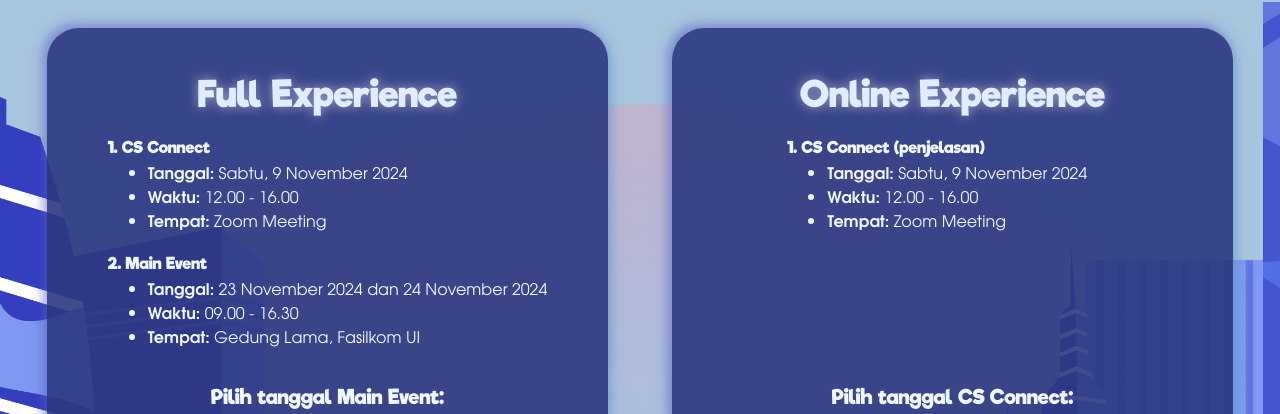
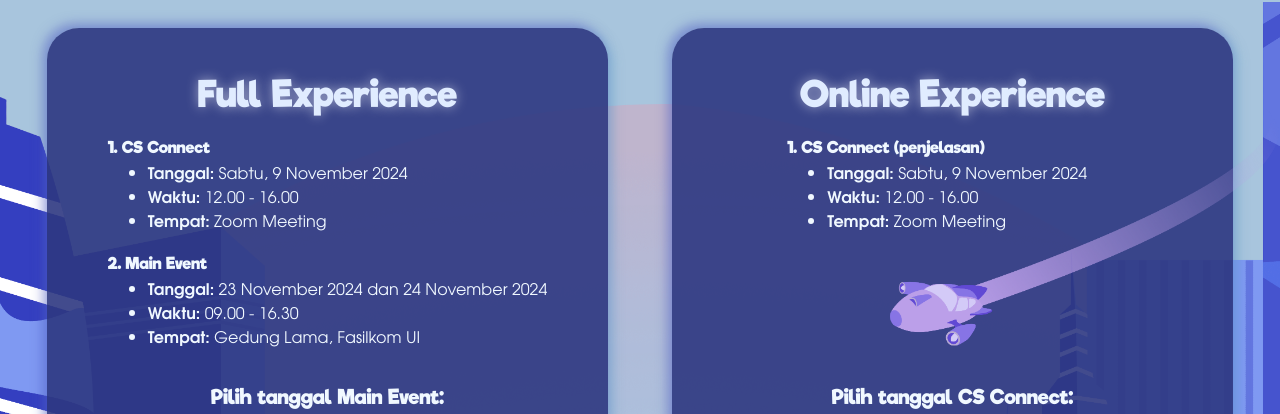
Before and after one commit to OH-Fasilkom-UI/oh24-frontend, a Next.js app: page /register/pick-event in a window 1280 px wide. Shown: the part 118-532 px from the top of the page. Built offline with nearby package versions, Linux system fonts and the light colour scheme; no server answers.

Commit message:
fix: remove overflow

```diff
--- a/app/register/pick-event/page.tsx
+++ b/app/register/pick-event/page.tsx
@@ -3,7 +3,7 @@ import { PickEventModule } from '@/modules/RegisterPickEventModule'
 
 const Page = () => {
     return (
-        <main>
+        <main className='max-w-[1920px] overflow-x-hidden'>
             <PickEventModule />
             <Footer />
         </main>
--- a/modules/RegisterPickEventModule/index.tsx
+++ b/modules/RegisterPickEventModule/index.tsx
@@ -4,7 +4,7 @@ import RegisterAccordion from './sections/RegisterAccordion'
 
 export const PickEventModule = () => {
     return (
-        <section className="w-full h-fit py-[20rem] pt-[100px] overflow-x-hidden">
+        <section className="max-w-[1920px] h-fit py-[20rem] pt-[100px] overflow-x-hidden">
             <PickEventSection />
             <RegisterAccordion />
         </section>
--- a/modules/RegisterPickEventModule/sections/PickEvent.tsx
+++ b/modules/RegisterPickEventModule/sections/PickEvent.tsx
@@ -46,6 +46,7 @@ export const PickEventSection = () => {
             }
 
             setIsSubmitting(true);
+
             // Validasi Referral Code
             try {
                 if (referralCode) {
@@ -55,11 +56,11 @@ export const PickEventSection = () => {
                     toast.info("No referral code provided.");
                 }
                 // console.log("Form Submitted: ", result.data);
-                // Misalnya ada error saat validasi kode referral
+                // Misalnya ada error saat validasi kode referral (backend error)
             } catch (error: any) {
                 toast.error(error.message || "Validation Failed");
             } finally {
-                setIsSubmitting(false); // Optional: End loading
+                setIsSubmitting(false);
             }
         } else {
             const errorMessages = result.error.errors.map(err => err.message).join(", ");
@@ -69,8 +70,8 @@ export const PickEventSection = () => {
     };
 
     return (
-        <section className="mt-5">
-            <div className="absolute w-screen max-lg:h-[100vh] h-[145vh] z-0 max-lg:top-60">
+        <section className="mt-5 overflow-x-hidden">
+            <div className="absolute w-full max-lg:h-[100vh] h-[145vh] z-0 max-lg:top-60">
                 <Image
                     className="absolute object-cover"
                     fill
@@ -192,12 +193,21 @@ export const PickEventSection = () => {
                     <Button
                         onClick={handleSubmit}
                         className={`bg-BlueRegion/Cornflower/50 text-Text/TextLightBG py-2 px-4 ${isSubmitting ? 'opacity-50 cursor-not-allowed' : ''}`}
-                        disabled={isSubmitting} // Optional: Disable button while submitting
+                        disabled={isSubmitting}
                     >
                         {isSubmitting ? "Submitting..." : "Submit"}
                     </Button>
                 </div>
+
+
             </div>
+            <Image
+                src="/pesawat-kanan-2.png"
+                alt="pesawat-kanan"
+                width={400}
+                height={266}
+                className="absolute right-0 top-56 animate-float-horizontal z-20 max-lg:hidden"
+            />
         </section>
     );
 };
```
